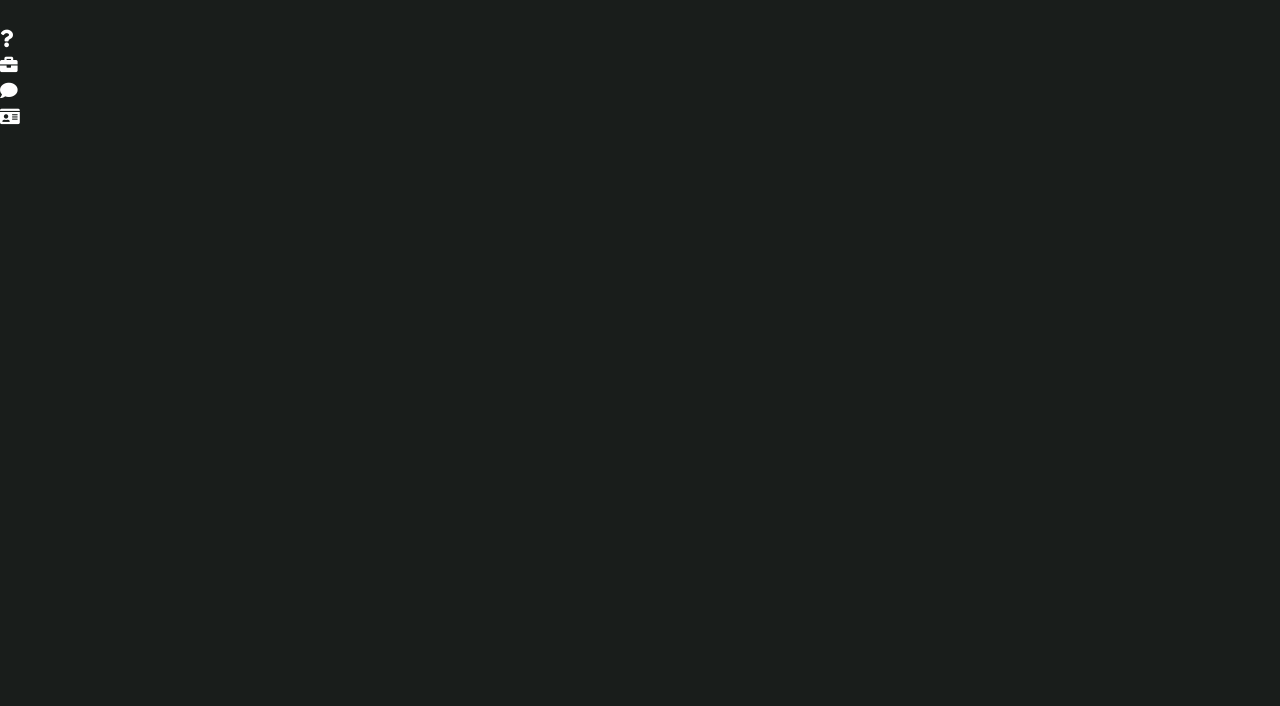
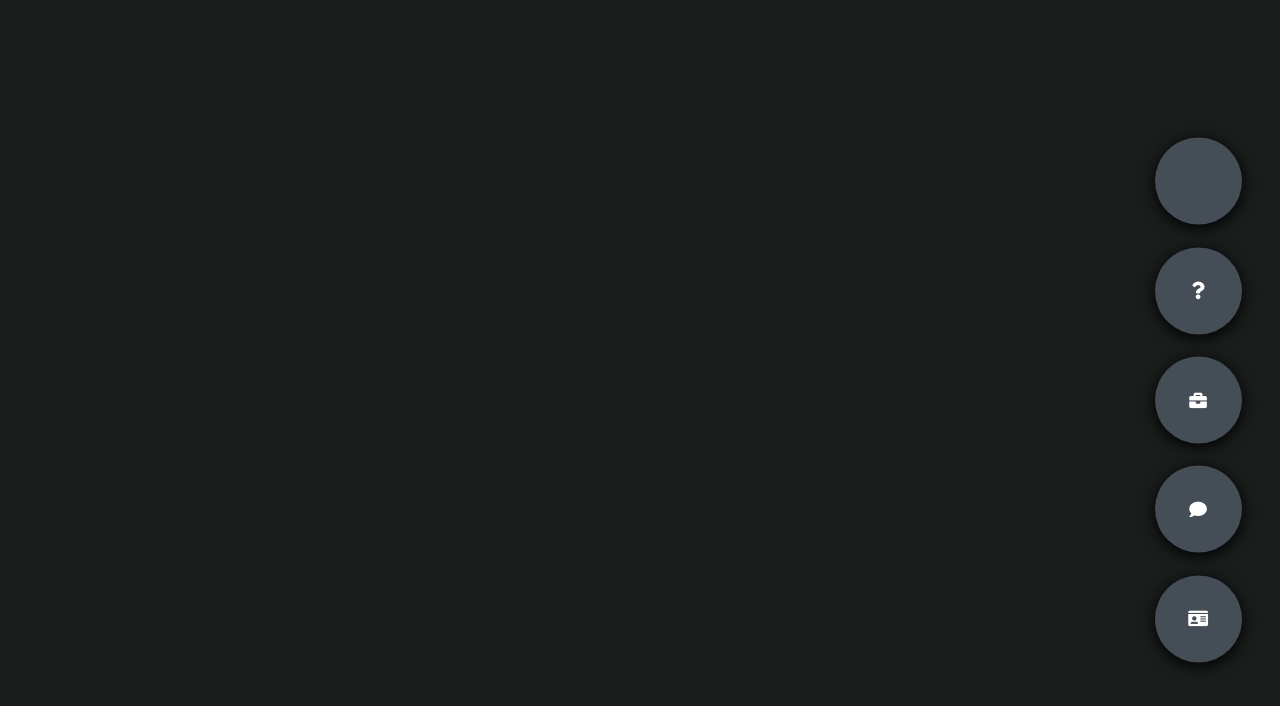
Before and after one commit to lanserman/Eport, a plain HTML site: page files/index.html in a window 1280 px wide. Drawn offline with Linux system fonts and the light colour scheme.

Commit message:
icon on click boxes

```diff
--- a/files/style.css
+++ b/files/style.css
@@ -17,6 +17,7 @@
     --color-grey-5: #2a2e35;
     --color-grey-6: #12181b;
     --br-sm-2: 14px;
+    --box-shadow-1: 0 3px 15px rgba(0,0,0.2)
 
 
 }
@@ -64,3 +65,51 @@ section{
     transform: translateY(0) scale(1);
 
 }
+
+.sec2{
+    display: none;
+    transform: translate(0) scale(1);
+}
+
+.sec3{
+    display: none;
+    transform: translate(0) scale(1);
+}
+
+.sec4{
+    display: none;
+    transform: translate(0) scale(1);
+}
+
+.sec5{
+    display: none;
+    transform: translate(0) scale(1);
+}
+
+.controls{
+    position: fixed;
+    z-index: 10;
+    top: 50%;
+    right: 3%;
+    display: flex;
+    flex-direction: column;
+    align-items: center;
+    justify-content: center;
+    transform: translateY(-50%);
+    .control{
+        padding: 1rem;
+        cursor: pointer;
+        background-color: var(--color-grey-4);
+        width: 55px;
+        height: 55px;
+        border-radius: 50%;
+        display: flex;
+        justify-content: center;
+        align-items: center;
+        margin: .7rem 0;
+        box-shadow: var(--box-shadow-1) ;
+
+    }
+
+
+}
```
